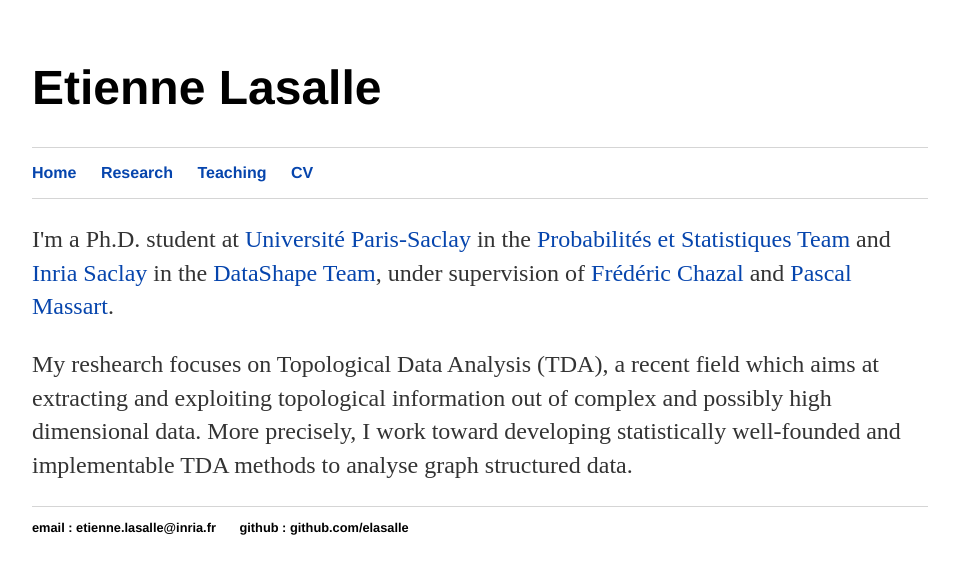
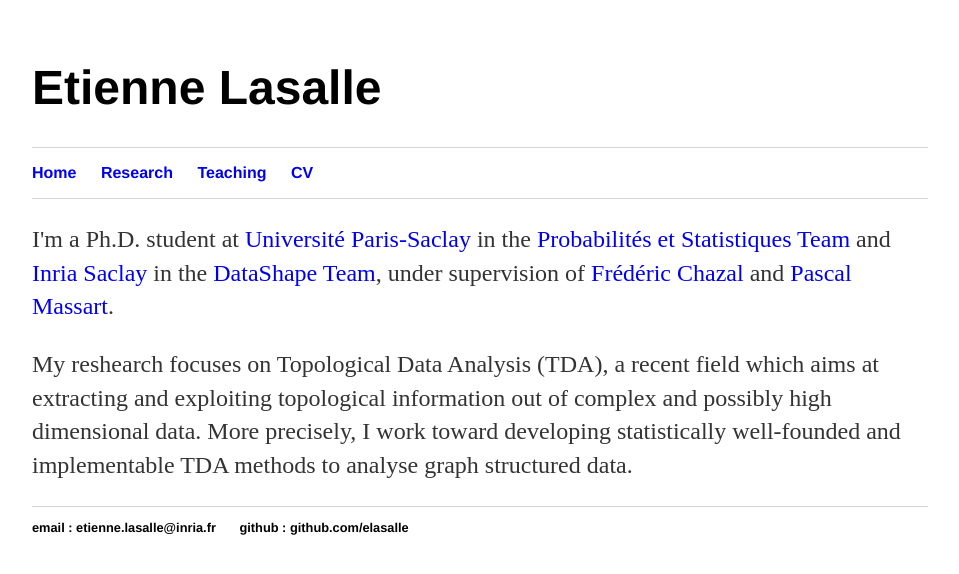
Before and after one commit to elasalle/elasalle.github.io, a Jekyll site: the page built from index.html, in a window 1280 px wide. Shown: the top 574 px of the page, without its empty margins (160-1119 px from the left). Built offline with Jekyll 4.4.1, drawn with Linux system fonts in a browser that asks for light colours.

Commit message:
Update main.css

```diff
--- a/css/main.css
+++ b/css/main.css
@@ -19,17 +19,11 @@
 
 a { /* Color of href */
     text-decoration: none;
-    color: #0645AD;
 }
-a:hover {
-    text-decoration: underline;
-}
-a.grey{
-    color : #999;
-}
-a.grey:hover {
-    text-decoration: underline;
-}
+a:hover {text-decoration: underline;}
+a.blue {color: #0645AD;}
+a.grey:hover {text-decoration: underline;}
+a.grey {color : #999;}
 
 h1 {
     font-size: 3em;
```
